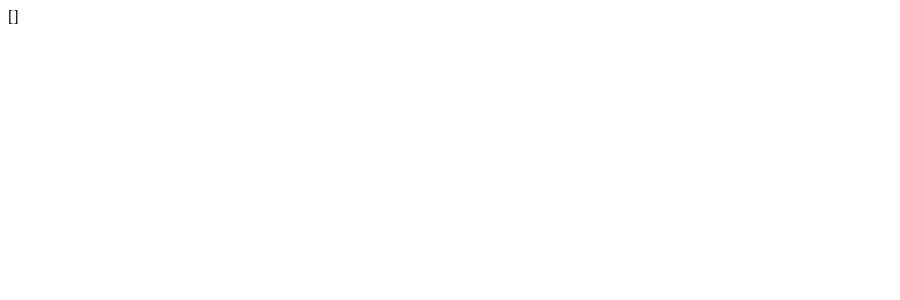
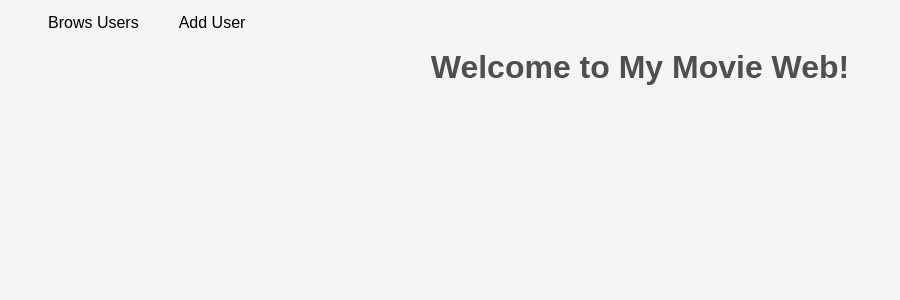
Before and after one commit to x-cean/movie_app, a Flask app: page /users in a window 1280 px wide. Before the commit the part shown is almost empty. Shown: the top 300 px of the page, without its empty margins (0-900 px from the left). Run offline with Flask 3, Linux system fonts and the light colour scheme.

Commit message:
html users

```diff
--- a/app.py
+++ b/app.py
@@ -35,7 +35,7 @@ def home():
 @app.route('/users', methods=['GET'])
 def list_users():
     users = data_manager.get_all_users()
-    return str(users)
+    return render_template('users.html', users=users)
 
 
 @app.route('/users/<user_id>', methods=['GET'])
--- a/static/style.css
+++ b/static/style.css
@@ -43,7 +43,7 @@ h1 {
     color: #4F4F4F;
 }
 
-.post {
+.users {
     background-color: #FFF;
     border: 1px solid #DDD;
     padding: 20px;
--- a/templates/users.html
+++ b/templates/users.html
@@ -2,9 +2,20 @@
 <html lang="en">
 <head>
     <meta charset="UTF-8">
-    <title>Title</title>
+    <meta name="viewport" content="width=device-width, initial-scale=1.0">
+    <title>MovieWeb App</title>
+    <link rel="stylesheet" href="{{ url_for('static', filename='style.css') }}">
 </head>
 <body>
-
+    <div class="navbar">
+        <a href="/users">Brows Users</a>
+        <a href="/add_user">Add User</a>
+    </div>
+    <h1>Welcome to My Movie Web!</h1>
+    {% for user in users %}
+    <div class="users">
+        <a href="/users/{{ user.id }}"><h2><em>{{ user.name }}</em></h2></a>
+    </div>
+    {% endfor %}
 </body>
 </html>
```
